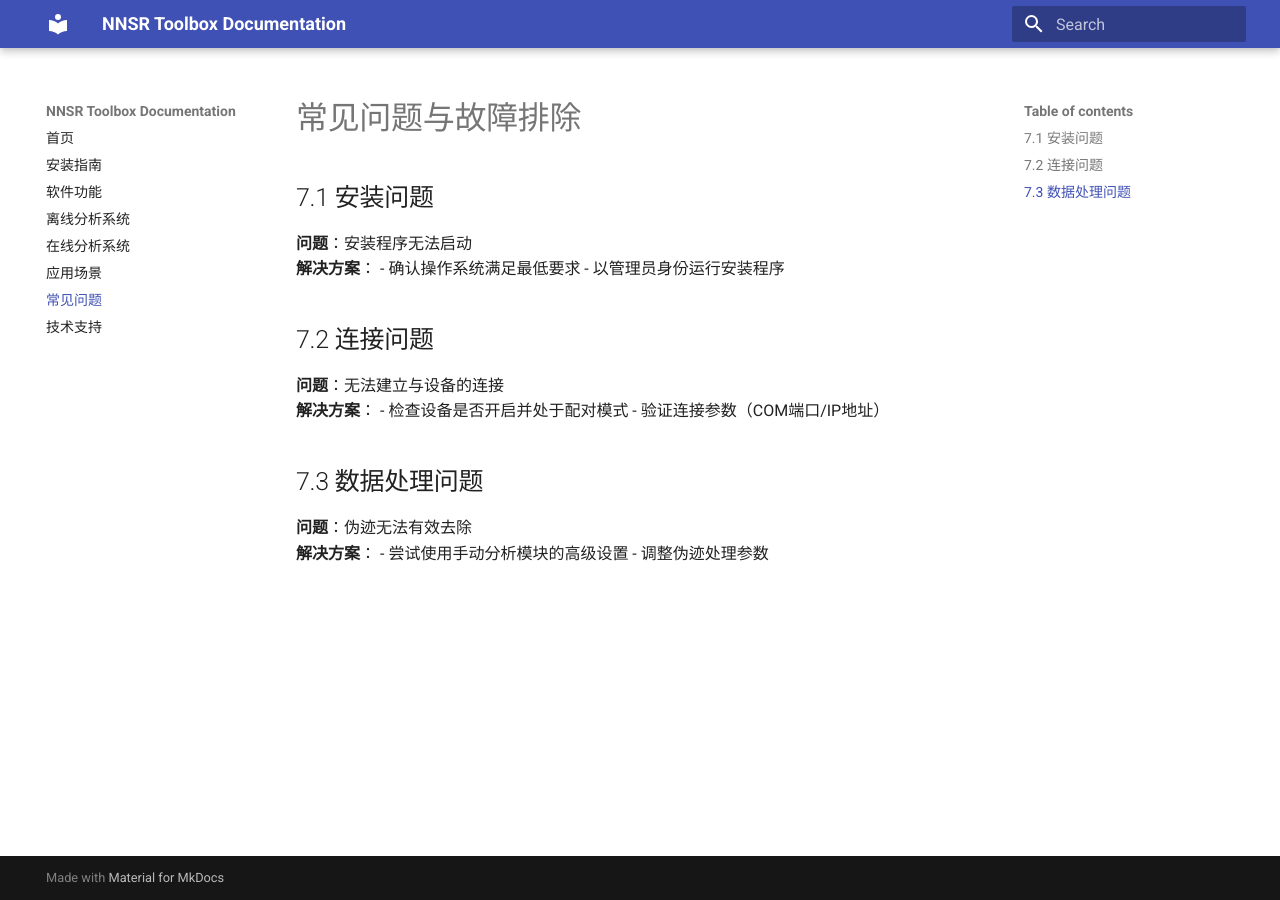
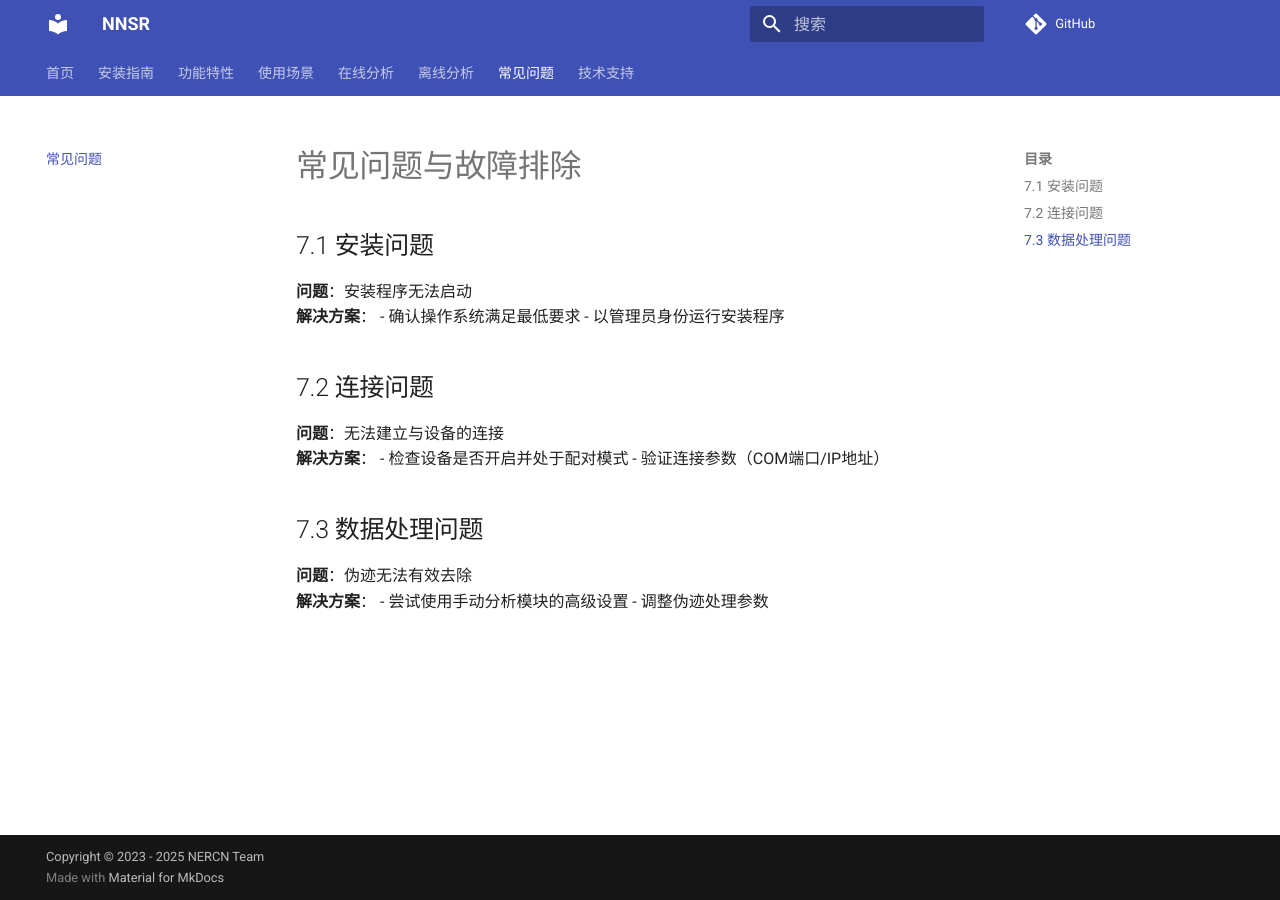
Before and after one commit to NERCN/NNSR, an MkDocs documentation site: the page built from docs/faq.md, in a window 1280 px wide. Built offline with MkDocs 1.6.1 and Material for MkDocs 9.7.7, drawn with Linux system fonts in a browser that asks for light colours; comment, search, counter and statistics services are not loaded.

Commit message:
Update mkdocs.yml

```diff
--- a/mkdocs.yml
+++ b/mkdocs.yml
@@ -1,15 +1,57 @@
-site_name: NNSR Toolbox Documentation
+site_name: NNSR
+site_description: NERCN Neural Signal Reader Documentation
+site_author: NERCN Team
+
+# 仓库链接
+repo_url: https://github.com/NERCN/NNSR
+edit_uri: edit/main/docs/
+
+# 版权信息
+copyright: Copyright &copy; 2023 - 2025 NERCN Team
+
+# 导航结构
 nav:
   - 首页: index.md
   - 安装指南: installation.md
-  - 软件功能: features.md
-  - 离线分析系统: offline-analysis.md
-  - 在线分析系统: online-analysis.md
-  - 应用场景: use-cases.md
+  - 功能特性: features.md
+  - 使用场景: use-cases.md
+  - 在线分析: online-analysis.md
+  - 离线分析: offline-analysis.md
   - 常见问题: faq.md
   - 技术支持: support.md
+
+# 主题设置
 theme:
-  name: 'material'
+  name: material
+  language: zh
+  features:
+    - navigation.tabs
+    - navigation.top
+    - search.highlight
+    - content.code.copy
+  palette:
+    primary: indigo
+    accent: indigo
+
+# Markdown扩展
 markdown_extensions:
-  - toc:
-      permalink: True
+  - admonition
+  - pymdownx.details
+  - pymdownx.superfences
+  - pymdownx.highlight:
+      anchor_linenums: true
+  - pymdownx.inlinehilite
+  - pymdownx.snippets
+  - pymdownx.tabbed:
+      alternate_style: true
+
+# 额外JavaScript和CSS
+extra_javascript:
+  - javascripts/extra.js
+
+extra_css:
+  - stylesheets/extra.css
+
+# 搜索设置
+plugins:
+  - search
```
